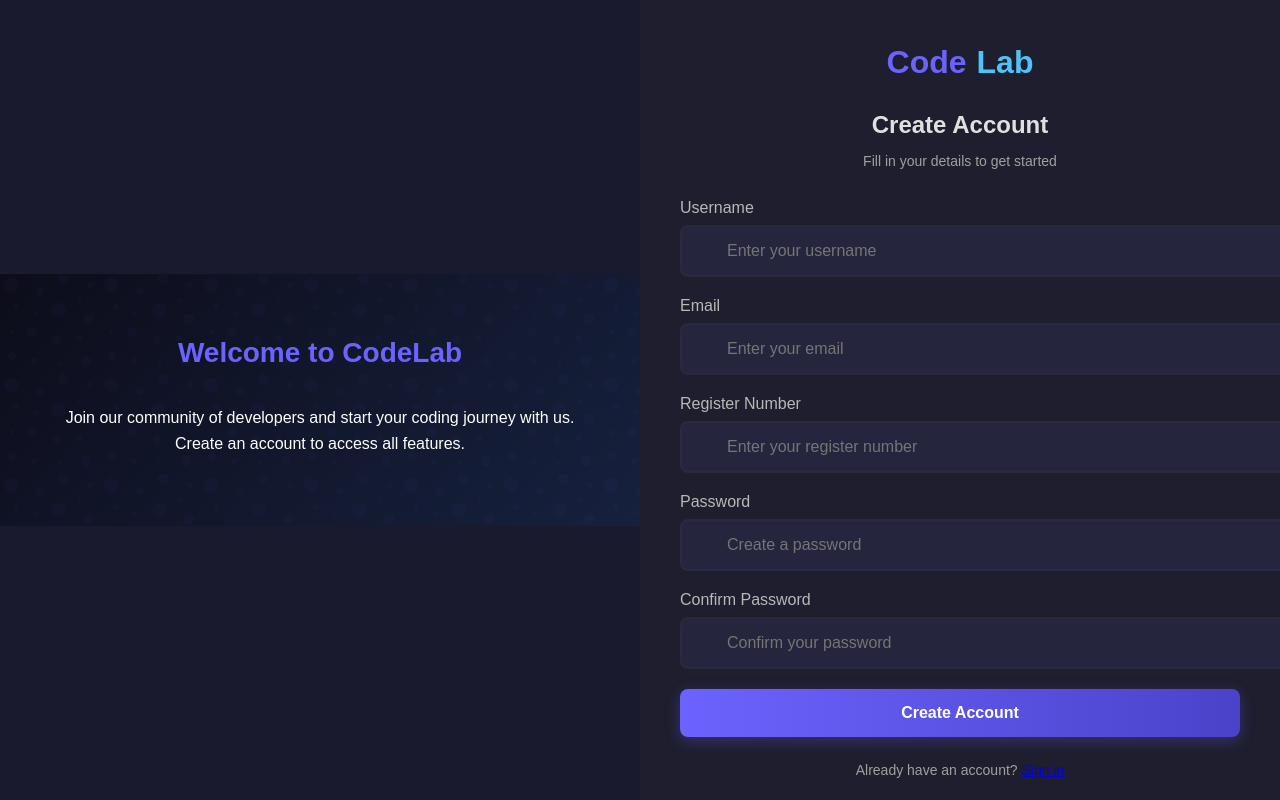
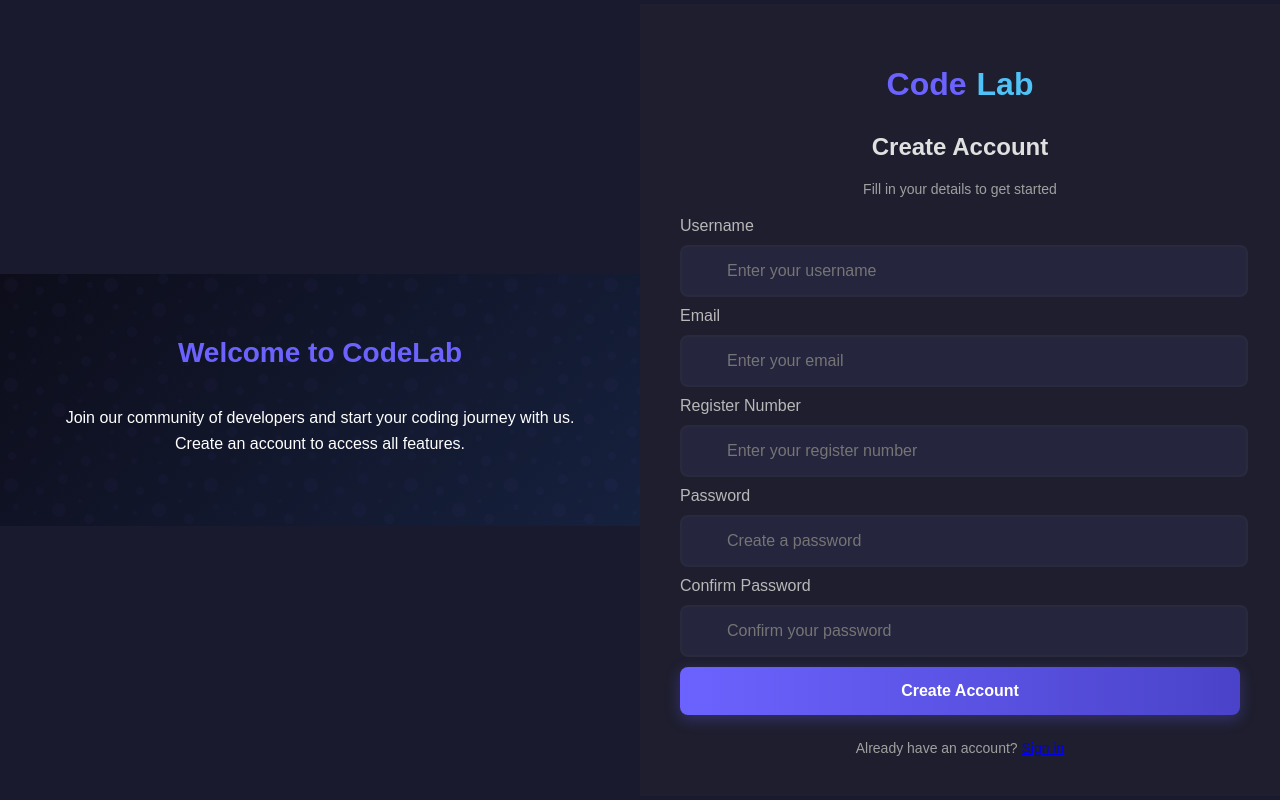
Before and after one commit to hasim34/codeLab, a React (Vite) app in the folder frontend/: page /register in a window 1280 px wide. Built offline with nearby package versions, Linux system fonts and the light colour scheme.

Commit message:
register css

```diff
--- a/frontend/src/components/register/register.css
+++ b/frontend/src/components/register/register.css
@@ -82,13 +82,12 @@
 
 .form-title {
   text-align: center;
-  margin-bottom: 30px;
+  margin-bottom: 20px;
 }
 
 .form-title h2 {
   font-size: 24px;
   color: #e0e0e0;
-  margin-bottom: 10px;
 }
 
 .form-title p {
@@ -97,13 +96,13 @@
 }
 
 .form-group {
-  margin-bottom: 20px;
+  margin-bottom: 10px;
   position: relative;
 }
 
 .form-group label {
   display: block;
-  margin-bottom: 8px;
+  margin-bottom: 10px;
   font-weight: 500;
   color: #b8b8b8;
 }
@@ -121,7 +120,7 @@
 }
 
 .input-with-icon input {
-  width: 100%;
+  width: 90%;
   padding: 15px 15px 15px 45px;
   border: 2px solid #2a2a3e;
   border-radius: 8px;
```
